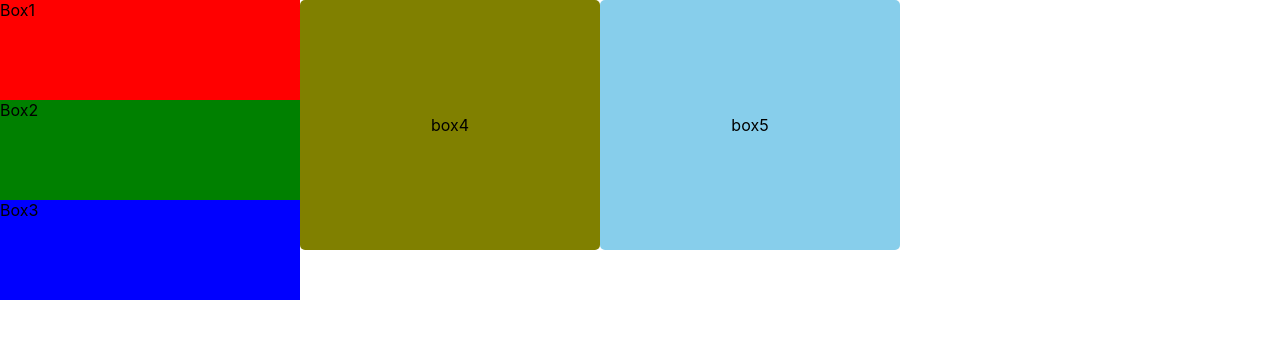
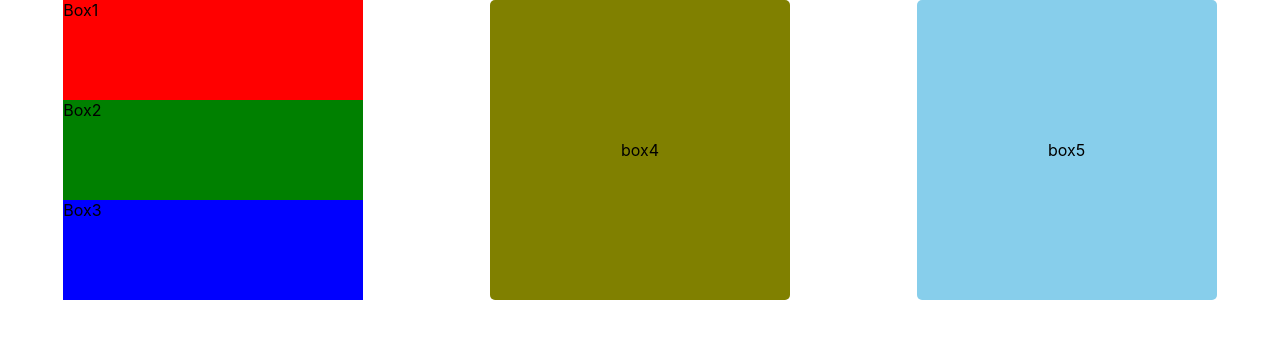
Before and after one commit to 22Winter-TeamI/frontend, a React (Create React App) app in the folder frontend/: page / in a window 1280 px wide. Shown: the top 338 px of the page. Built offline with nearby package versions, Linux system fonts and the light colour scheme.

Commit message:
fix: rearrange the boxes

```diff
--- a/frontend/src/css/Example.css
+++ b/frontend/src/css/Example.css
@@ -17,4 +17,6 @@
 .wrapper {
   display: flex;
   flex-direction: row;
+  justify-content: space-around;
+  align-items: center;
 }
--- a/frontend/src/pages/Example.js
+++ b/frontend/src/pages/Example.js
@@ -12,7 +12,7 @@ function Example() {
       </div>
       <Box //흰색 배경 만들기
         width="300px"
-        height="250px"
+        height="300px"
         backgroundColor="olive"
         borderRadius="5px"
       >
@@ -20,7 +20,7 @@ function Example() {
       </Box>
       <Box //흰색 배경 만들기
         width="300px"
-        height="250px"
+        height="300px"
         backgroundColor="skyblue"
         borderRadius="5px"
       >
```
